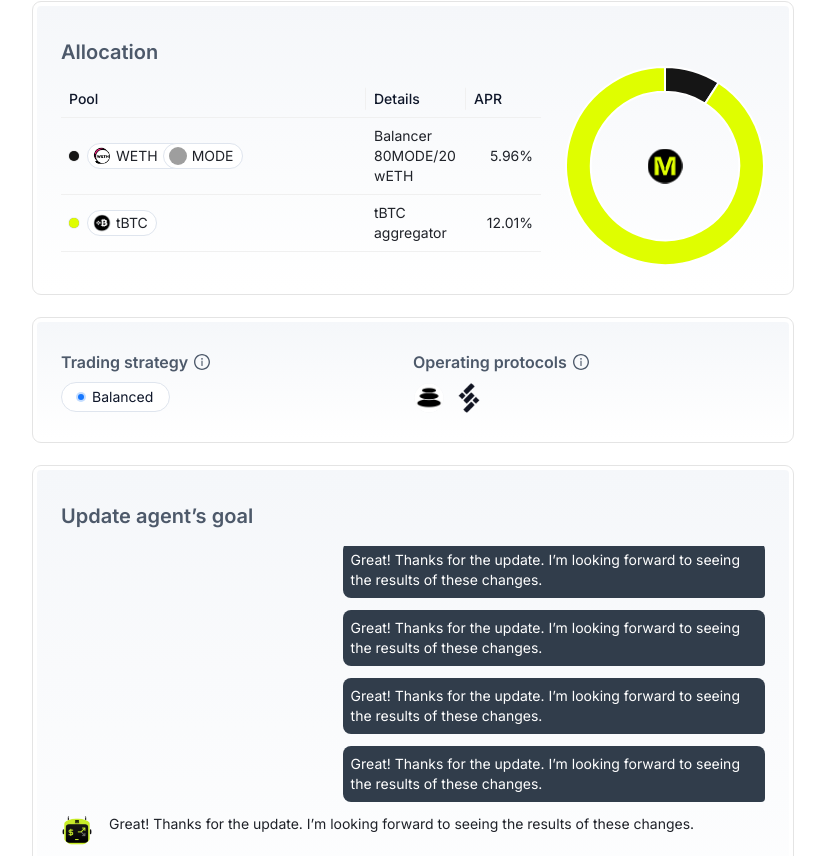
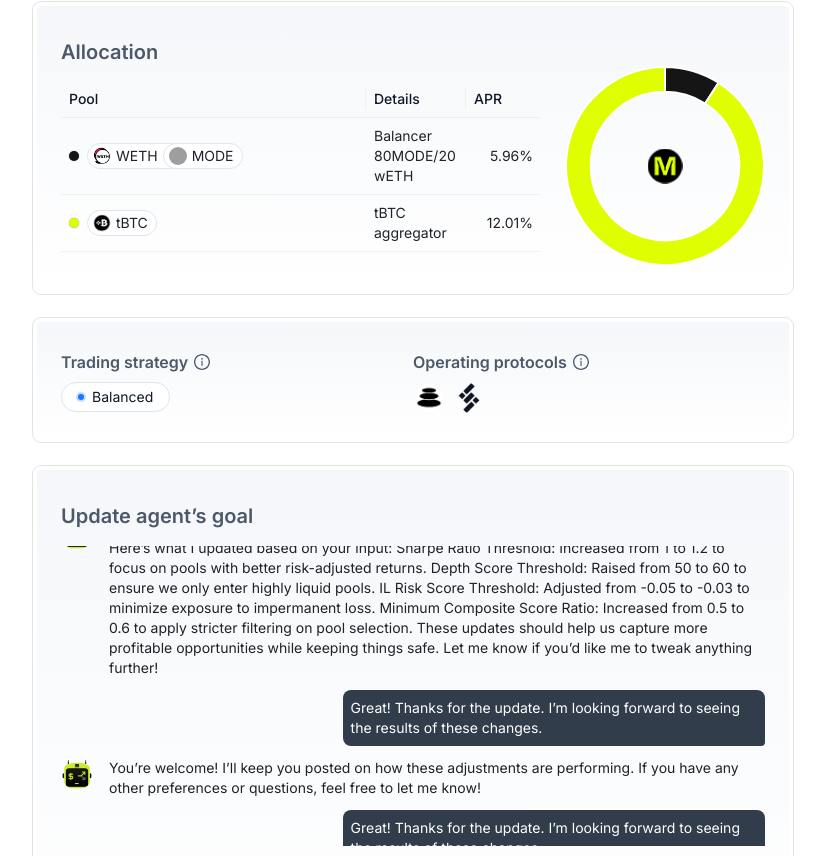
Before and after one commit to valory-xyz/agent-ui-monorepo, a React (Create React App) app: page / in a window 1280 px wide. Shown: the part 284-1140 px from the top of the page, without its empty margins (227-1052 px from the left). Built offline with nearby package versions, Linux system fonts and the light colour scheme; grey boxes are pictures that could not be loaded.

Commit message:
feat: refactor Chat component and add DisplayChats for improved message handling

```diff
--- a/src/components/Chat/Chat.tsx
+++ b/src/components/Chat/Chat.tsx
@@ -1,10 +1,12 @@
 import { ArrowLeftOutlined } from '@ant-design/icons';
-import { Button, Card, Flex, Input } from 'antd';
-import React, { useCallback, useEffect, useRef, useState } from 'react';
+import { Button, Card, Flex, Input, notification } from 'antd';
+import React, { useCallback, useState } from 'react';
 
 import { COLOR } from '../../constants/colors';
 import { mockChatList } from '../../mocks/mockChat';
 import { CardTitle } from '../../ui/CardTitle';
+import { DisplayChats, EachChat } from './DisplayChats';
+import { useChats } from './useChats';
 
 const { TextArea } = Input;
 const CHAT_WINDOW_HEIGHT = 300;
@@ -26,76 +28,35 @@ const EmptyChat = () => (
   </Flex>
 );
 
-type EachChat = {
-  text: string;
-  type: 'user' | 'agent';
-};
-
-const DisplayChats = ({ chats }: { chats: EachChat[] }) => {
-  const chatContainerRef = useRef<HTMLDivElement>(null);
-
-  // Scroll to bottom when messages change
-  useEffect(() => {
-    if (chatContainerRef.current) {
-      chatContainerRef.current.scrollTop =
-        chatContainerRef.current.scrollHeight;
-    }
-  }, [chats]);
-
-  return (
-    <Flex
-      ref={chatContainerRef}
-      vertical
-      gap={12}
-      style={{
-        ...commonChatStyles,
-        overflow: 'auto',
-        // flexDirection: 'column-reverse',
-      }}
-    >
-      {chats.map((chat, index) => {
-        const isUser = chat.type === 'user';
-        return (
-          <Flex
-            key={index}
-            vertical
-            style={{
-              padding: isUser ? 8 : 0,
-              borderRadius: '8px 8px 4px 8px',
-              backgroundColor: isUser ? COLOR.darkGrey : 'inherit',
-              color: isUser ? 'white' : COLOR.black,
-              maxWidth: isUser ? '60%' : '100%',
-              alignSelf: isUser ? 'flex-end' : 'flex-start',
-            }}
-          >
-            <Flex gap={16}>
-              {isUser ? null : (
-                <img
-                  src="/logos/modius-chat.png"
-                  alt="Modius"
-                  style={{ width: 32, height: 32, borderRadius: 16 }}
-                />
-              )}
-              {chat.text}
-            </Flex>
-          </Flex>
-        );
-      })}
-    </Flex>
-  );
-};
-
 /**
  * Chat component for user to interact with the agent.
  */
 export const Chat = () => {
   const [currentText, setCurrentText] = useState('');
-  const [chats, setChats] = useState<EachChat[]>(mockChatList as EachChat[]);
+  const [chats, setChats] = useState<EachChat[]>(mockChatList as EachChat[]); // TODO: remove dummy
 
-  const handleSend = useCallback(() => {
-    setChats([...chats, { text: currentText, type: 'user' }]);
+  const { isPending: isSendingChat, mutateAsync: onSendChat } = useChats();
+  const handleSend = useCallback(async () => {
+    if (!currentText) return;
+
+    setChats([...chats, { text: currentText, type: 'user' as const }]);
     setCurrentText('');
-  }, [chats, currentText]);
+
+    // Send chat to agent
+    onSendChat(currentText, {
+      onSuccess: (data) => {
+        setChats((prevChats) => [
+          ...prevChats,
+          { text: data.reasoning, type: 'agent' as const },
+        ]);
+      },
+      onError: (error) => {
+        notification.error({
+          message: error?.message || 'Failed to send chat.',
+        });
+      },
+    });
+  }, [chats, currentText, onSendChat]);
 
   return (
     <Card className="card-border card-gradient">
@@ -112,7 +73,7 @@ export const Chat = () => {
         />
         <Button
           type="primary"
-          // loading
+          loading={isSendingChat}
           icon={<ArrowLeftOutlined style={{ rotate: '90deg' }} />}
           onClick={handleSend}
           style={{ position: 'absolute', top: 8, right: 8, color: COLOR.black }}
--- /dev/null
+++ b/src/components/Chat/DisplayChats.tsx
@@ -0,0 +1,73 @@
+import { Flex } from 'antd';
+import React, { ReactNode, useEffect, useRef } from 'react';
+
+import { COLOR } from '../../constants/colors';
+
+const CHAT_WINDOW_HEIGHT = 300;
+const commonChatStyles = { height: CHAT_WINDOW_HEIGHT, margin: '16px 0' };
+
+/**
+ * - Display agent’s messages
+ * - Display trading strategy
+ * - Display operating protocols
+ */
+
+const AgentChatLogo = () => (
+  <img
+    src="/logos/modius-chat.png"
+    alt="Modius"
+    style={{ width: 32, height: 32, borderRadius: 16 }}
+  />
+);
+
+export type EachChat = {
+  text: string | ReactNode;
+  type: 'user' | 'agent' | 'system';
+};
+
+/**
+ * Chat component to display messages
+ */
+export const DisplayChats = ({ chats }: { chats: EachChat[] }) => {
+  const chatContainerRef = useRef<HTMLDivElement>(null);
+
+  // Scroll to bottom when messages change
+  useEffect(() => {
+    if (chatContainerRef.current) {
+      chatContainerRef.current.scrollTop =
+        chatContainerRef.current.scrollHeight;
+    }
+  }, [chats]);
+
+  return (
+    <Flex
+      ref={chatContainerRef}
+      vertical
+      gap={12}
+      style={{ ...commonChatStyles, overflow: 'auto' }}
+    >
+      {chats.map((chat, index) => {
+        const isUser = chat.type === 'user';
+        return (
+          <Flex
+            key={index}
+            vertical
+            style={{
+              padding: isUser ? 8 : 0,
+              borderRadius: '8px 8px 4px 8px',
+              backgroundColor: isUser ? COLOR.darkGrey : 'inherit',
+              color: isUser ? 'white' : COLOR.black,
+              maxWidth: isUser ? '60%' : '100%',
+              alignSelf: isUser ? 'flex-end' : 'flex-start',
+            }}
+          >
+            <Flex gap={16}>
+              {isUser ? null : <AgentChatLogo />}
+              {chat.text}
+            </Flex>
+          </Flex>
+        );
+      })}
+    </Flex>
+  );
+};
--- /dev/null
+++ b/src/components/Chat/useChats.ts
@@ -0,0 +1,51 @@
+import { useMutation } from '@tanstack/react-query';
+
+export type ChatResponse = {
+  reasoning: string;
+  trading_type: 'risky' | 'balanced';
+  selected_protocols: ('balancerPool' | 'sturdy')[];
+};
+
+const IS_MOCK_ENABLED = true;
+
+export const useChats = () =>
+  useMutation<ChatResponse, Error, string>({
+    mutationFn: async (prompt: string) => {
+      // TODO: Remove dummy
+      if (IS_MOCK_ENABLED) {
+        // return new Promise<ChatResponse>((_resolve, reject) => {
+        //   setTimeout(() => {
+        //     reject('Failed to submit prompt.');
+        //   }, 2000);
+        // });
+
+        return new Promise<ChatResponse>((resolve) => {
+          setTimeout(() => {
+            resolve({
+              reasoning: `Mocked response for prompt: ${prompt}`,
+              trading_type: 'balanced',
+              selected_protocols: ['balancerPool'],
+            });
+          }, 2000);
+        });
+        return;
+      }
+
+      const response = await fetch(
+        'http://127.0.0.1:8716/configure_strategies',
+        {
+          method: 'POST',
+          headers: {
+            'Content-Type': 'application/json',
+          },
+          body: JSON.stringify({ prompt }),
+        },
+      );
+
+      if (!response.ok) {
+        throw new Error('Failed to submit prompt.');
+      }
+
+      return response.json() as Promise<ChatResponse>;
+    },
+  });
--- a/src/mocks/mockChat.ts
+++ b/src/mocks/mockChat.ts
@@ -1,4 +1,9 @@
-export const mockChat = {};
+export const mockChat = {
+  selected_protocols: ['balancerPool', 'sturdy'],
+  trading_type: 'risky',
+  reasoning:
+    'For a lower risk approach, I have selected lending protocols and stablecoin strategies to prioritize capital preservation and steady yields over higher potential returns.',
+};
 
 export const mockChatList = [
   {
@@ -26,20 +31,4 @@ export const mockChatList = [
     type: 'user',
     text: 'Great! Thanks for the update. I’m looking forward to seeing the results of these changes.',
   },
-  {
-    type: 'user',
-    text: 'Great! Thanks for the update. I’m looking forward to seeing the results of these changes.',
-  },
-  {
-    type: 'user',
-    text: 'Great! Thanks for the update. I’m looking forward to seeing the results of these changes.',
-  },
-  {
-    type: 'user',
-    text: 'Great! Thanks for the update. I’m looking forward to seeing the results of these changes.',
-  },
-  {
-    type: 'agent',
-    text: 'Great! Thanks for the update. I’m looking forward to seeing the results of these changes.',
-  },
 ];
```
